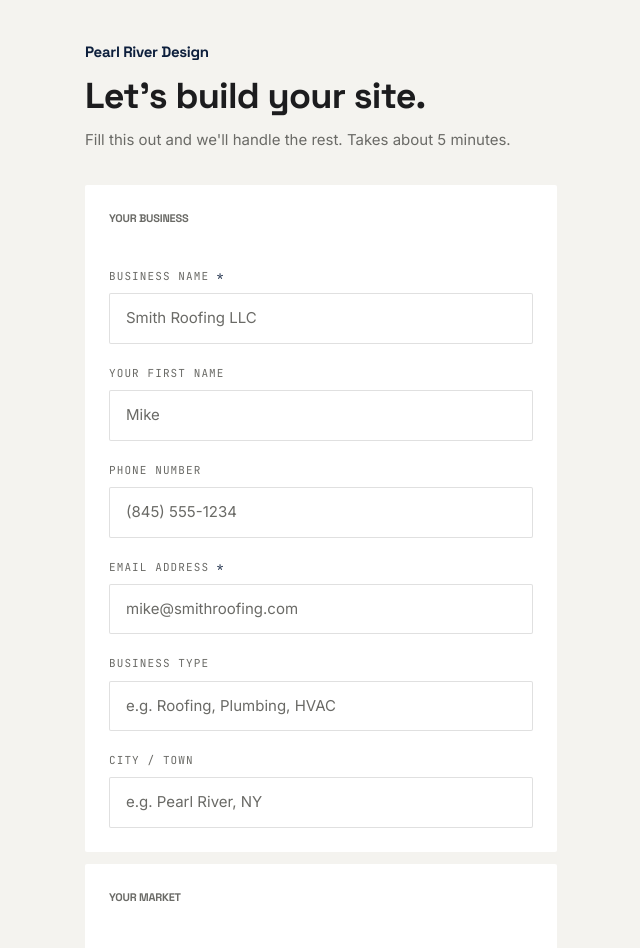
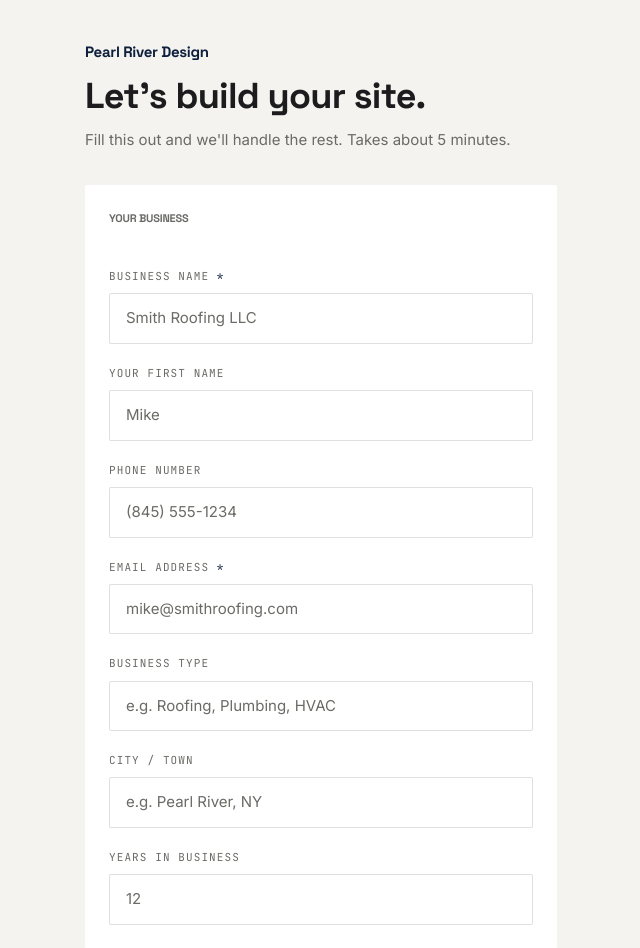
Before and after one commit to RestiveTuba/pearlriverdesign, a Next.js app: page /onboarding in a window 1280 px wide. Shown: the top 948 px of the page, without its empty margins (319-959 px from the left). Built offline with nearby package versions, Linux system fonts and the light colour scheme.

Commit message:
Add years in business to onboarding

```diff
--- a/app/onboarding/page.tsx
+++ b/app/onboarding/page.tsx
@@ -19,6 +19,7 @@ export default function OnboardingPage() {
   const [email, setEmail] = useState("");
   const [businessType, setBusinessType] = useState("");
   const [businessLocation, setBusinessLocation] = useState("");
+  const [yearsInBusiness, setYearsInBusiness] = useState("");
   const [towns, setTowns] = useState("");
   const [services, setServices] = useState("");
   const [notes, setNotes] = useState("");
@@ -53,6 +54,7 @@ export default function OnboardingPage() {
       email: email.trim(),
       businessType: businessType.trim(),
       businessLocation: businessLocation.trim(),
+      yearsInBusiness: yearsInBusiness.trim(),
       towns: towns.split(",").map((t) => t.trim()).filter(Boolean),
       services: services.split(",").map((s) => s.trim()).filter(Boolean),
       notes: notes.trim(),
@@ -214,6 +216,23 @@ export default function OnboardingPage() {
                   placeholder="e.g. Pearl River, NY"
                   value={businessLocation}
                   onChange={(e) => setBusinessLocation(e.target.value)}
+                  disabled={sending}
+                  className={INPUT}
+                />
+              </div>
+
+              <div>
+                <label htmlFor="ob-yearsInBusiness" className={LABEL}>
+                  Years in Business
+                </label>
+                <input
+                  id="ob-yearsInBusiness"
+                  type="number"
+                  min="0"
+                  max="100"
+                  placeholder="12"
+                  value={yearsInBusiness}
+                  onChange={(e) => setYearsInBusiness(e.target.value)}
                   disabled={sending}
                   className={INPUT}
                 />
```
